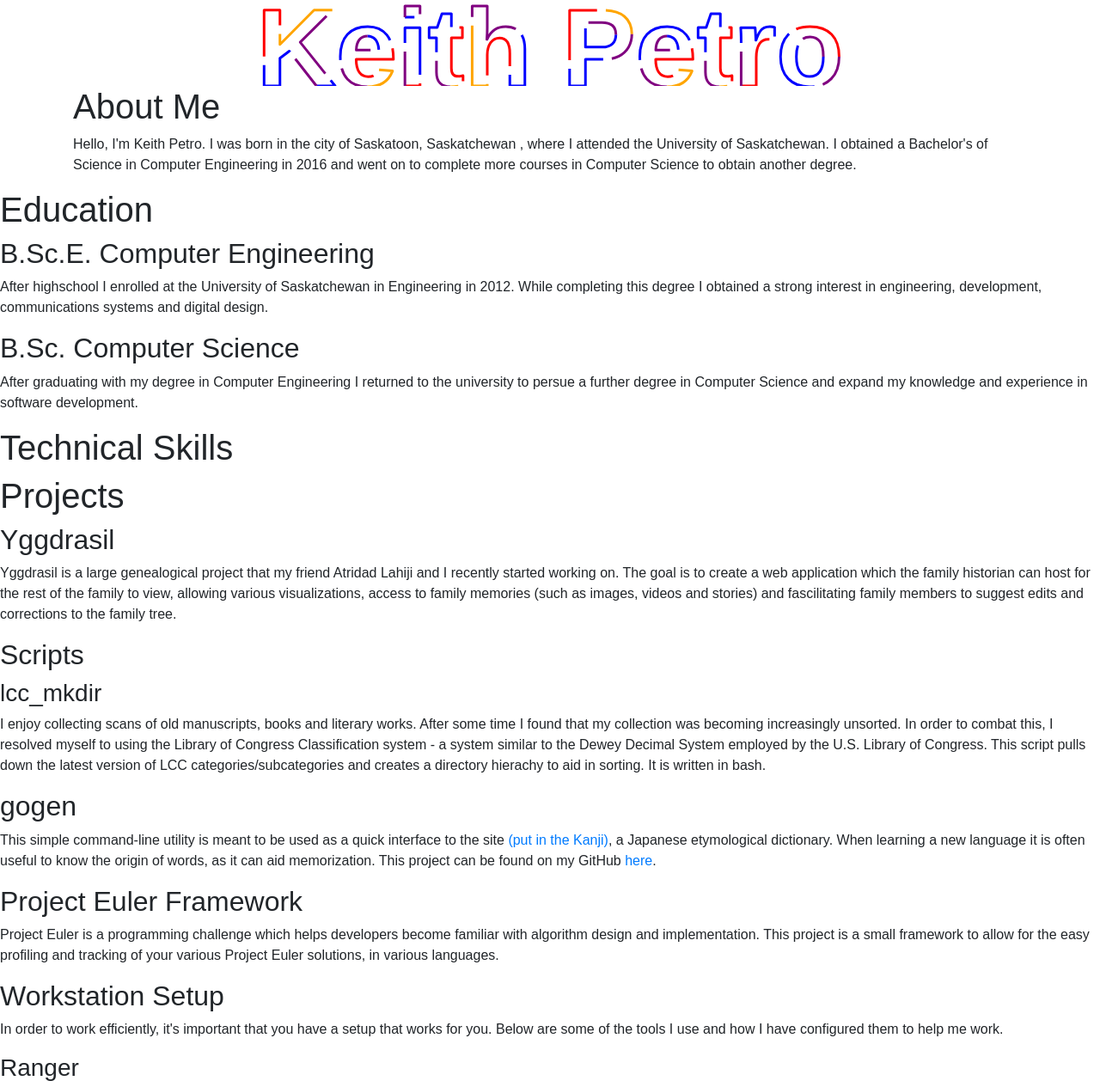
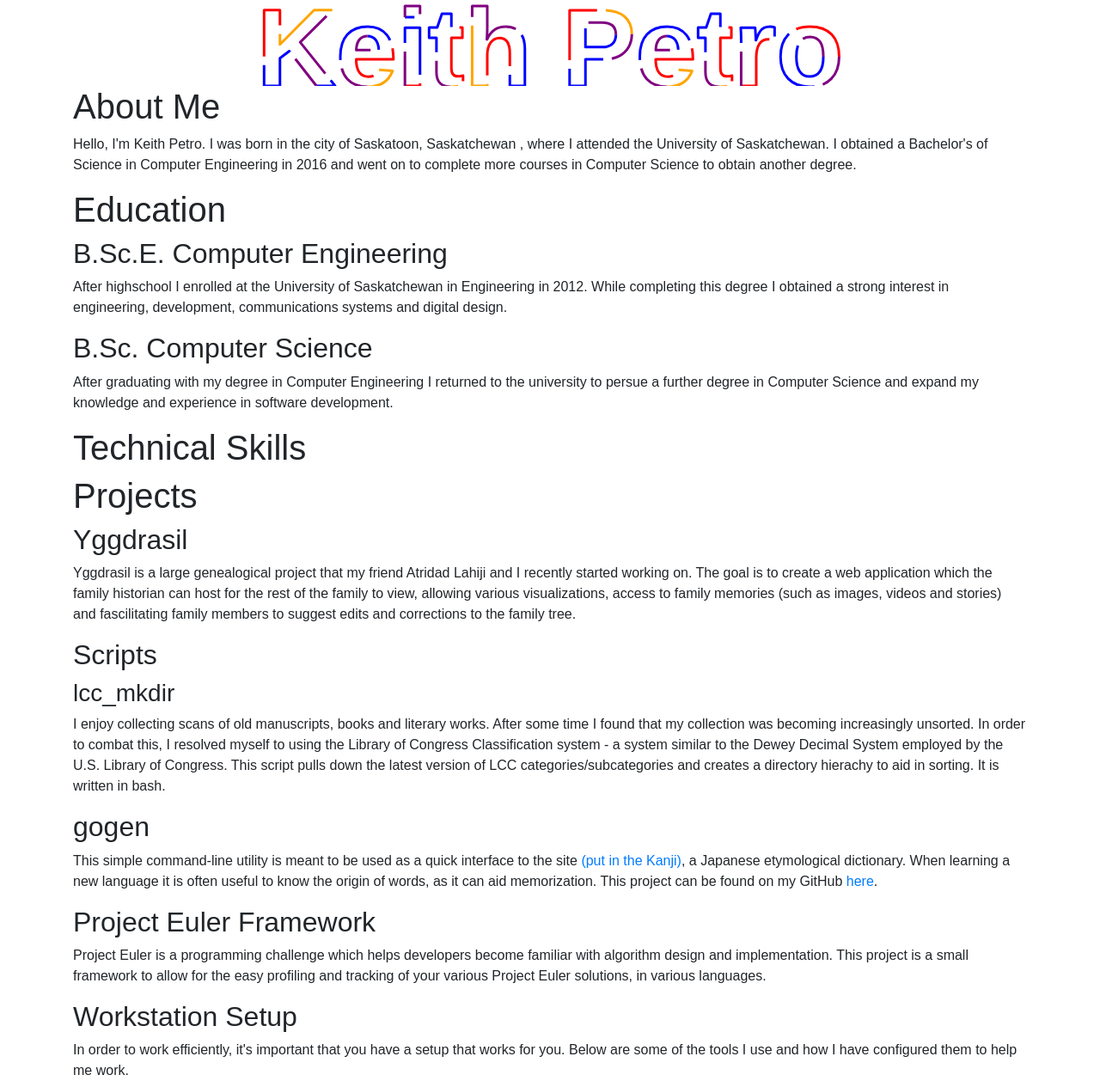
Before and after one commit to KeithPetro/KeithPetro.github.io, a plain HTML site: page index.html in a window 1280 px wide. Shown: the top 1265 px of the page at 86% size. Drawn offline with nearby package versions, Linux system fonts and the light colour scheme.

Commit message:
Made overflow visible, put all content in containers

```diff
--- a/index.html
+++ b/index.html
@@ -52,8 +52,8 @@
         courses in Computer Science to obtain another degree.</p>
     </div>
 
+    <div class="container">
         <h1>Education</h1>
-
         <h2>B.Sc.E. Computer Engineering</h2>
         <p>After highschool I enrolled at the University of Saskatchewan in Engineering
         in 2012. While completing this degree I obtained a strong interest in engineering,
@@ -63,11 +63,17 @@
         <p>After graduating with my degree in Computer Engineering I returned to the university
         to persue a further degree in Computer Science and expand my knowledge and
         experience in software development.</p>
+    </div>
 
+    <div class="container">
         <h1>Technical Skills</h1>
+    </div>
 
+    <div class="container">
         <h1>Projects</h1>
+    </div>
 
+    <div class="container">
         <h2>Yggdrasil</h2>
         <p>Yggdrasil is a large genealogical project that my friend Atridad Lahiji
         and I recently started working on. The goal is to create a web application
@@ -110,7 +116,9 @@
         <h3>vim</h3>
 
         <h3>i3-gaps</h3>
+    </div>
 
+    <div class="container">
         <h1>Hobbies</h1>
 
         <h2>Genealogy</h2>
@@ -129,6 +137,7 @@
         pens. I enjoy finding pens with odd nibs, weird filling systems and
         interesting histories. Below are some of such pens, including my most
         cherished pen which was previously owned by my grandfather.</p>
+    </div>
 
     <script src="anime.min.js"></script>
     <script src="main.js"></script>
@@ -136,3 +145,4 @@
     <script src="https://cdnjs.cloudflare.com/ajax/libs/popper.js/1.12.9/umd/popper.min.js" integrity="sha384-ApNbgh9B+Y1QKtv3Rn7W3mgPxhU9K/ScQsAP7hUibX39j7fakFPskvXusvfa0b4Q" crossorigin="anonymous"></script>
     <script src="https://maxcdn.bootstrapcdn.com/bootstrap/4.0.0/js/bootstrap.min.js" integrity="sha384-JZR6Spejh4U02d8jOt6vLEHfe/JQGiRRSQQxSfFWpi1MquVdAyjUar5+76PVCmYl" crossorigin="anonymous"></script>
 </body>
+</html>
--- a/style.css
+++ b/style.css
@@ -1,6 +1,6 @@
 body {
     font-family: Arial;
-    overflow: hidden;
+    overflow: visible;
 }
 
 .animation-container {
```
Lines whose indentation alone changed are shown as unchanged.
